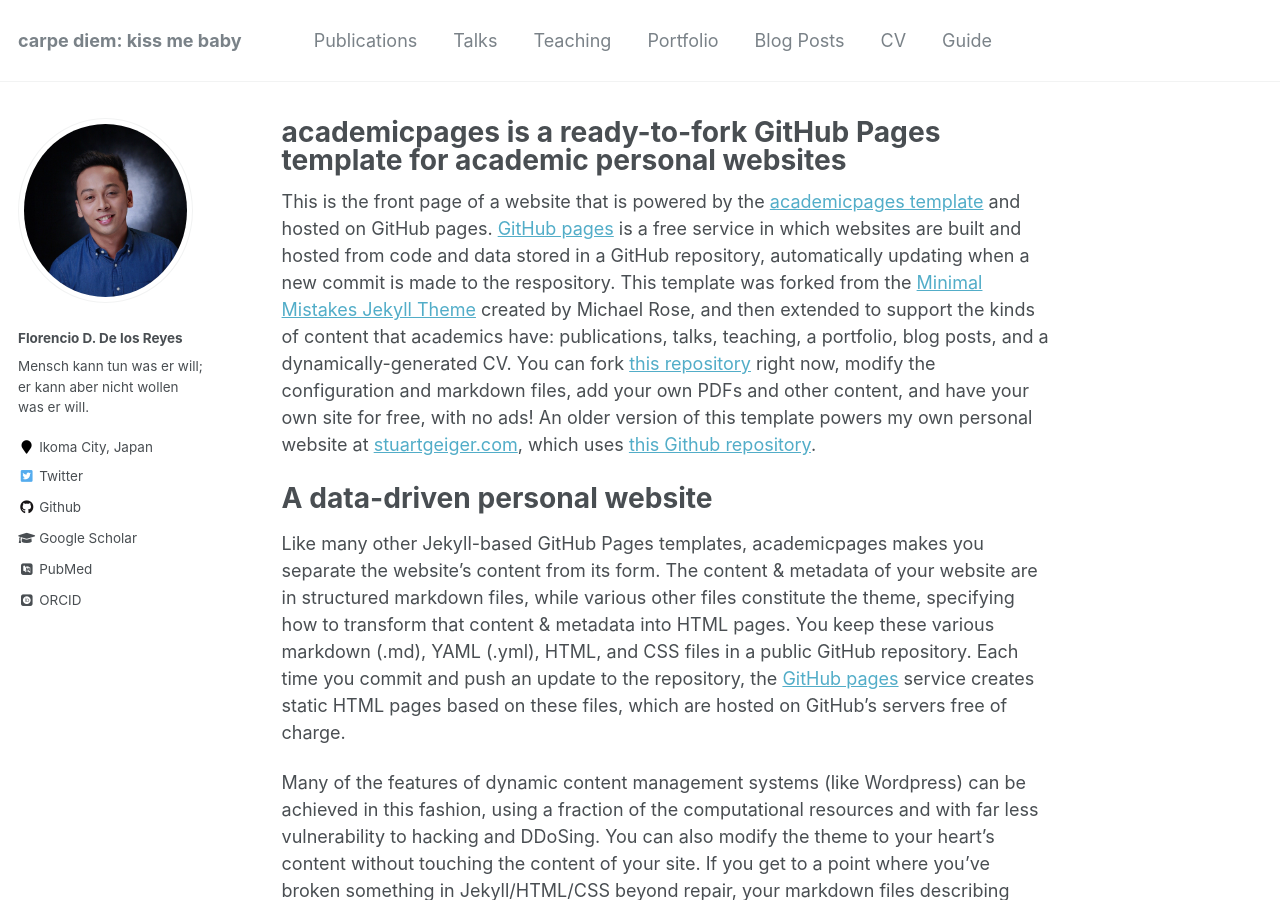
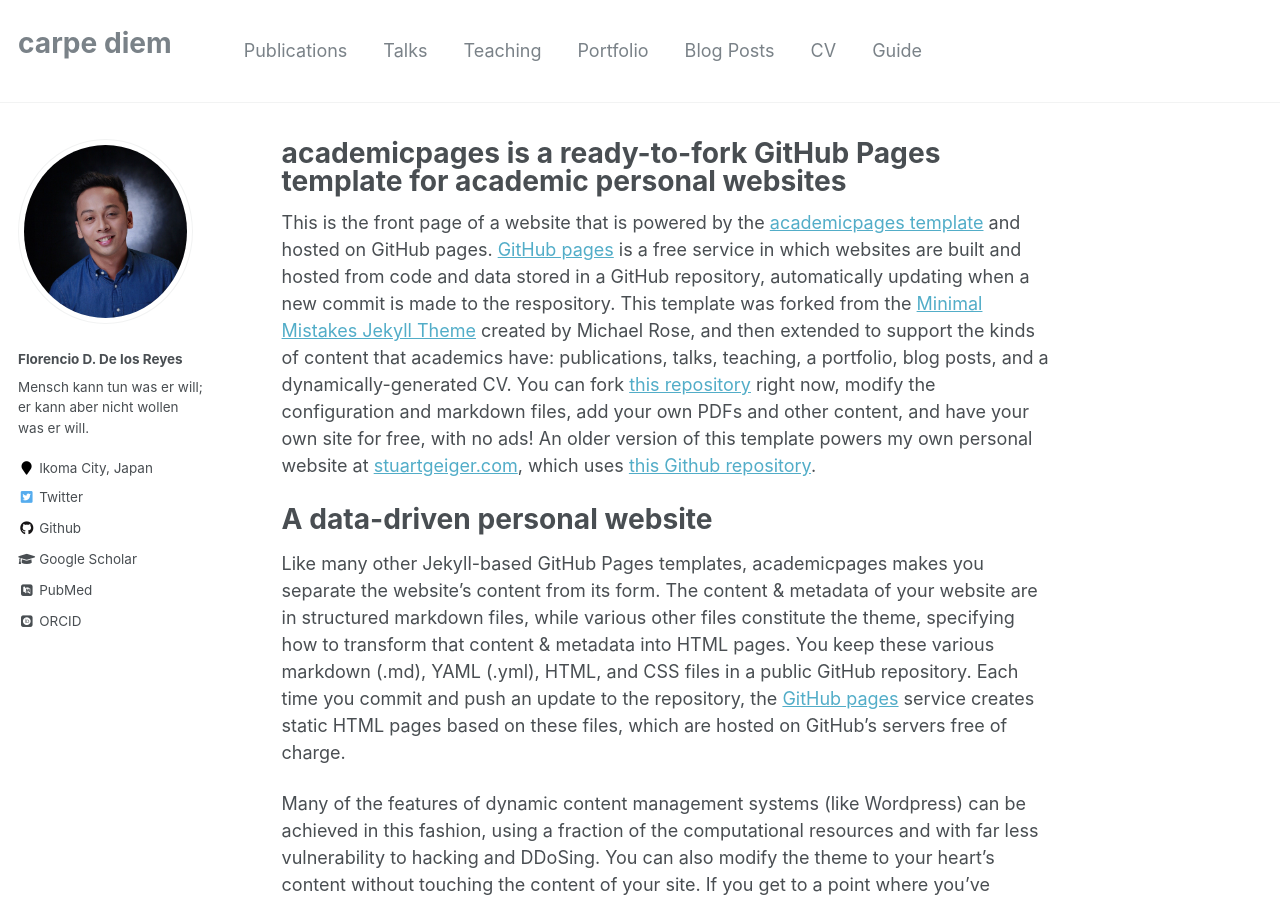
Before and after one commit to fddelosreyes/fddelosreyes.github.io, a Jekyll site: the page built from _pages/about.md, in a window 1280 px wide and 900 px high. Built offline with Jekyll 4.4.1, drawn with Linux system fonts in a browser that asks for light colours; some web fonts are replaced.

Commit message:
Update _config.yml

```diff
--- a/_config.yml
+++ b/_config.yml
@@ -7,7 +7,7 @@
 
 # Site Settings
 locale                   : "en-US"
-title                    : "carpe diem: kiss me baby"
+title                    : "<h1>carpe diem</h1>"
 title_separator          : "-"
 name                     : &name "Florencio De los Reyes"
 description              : &description "personal description"
```
